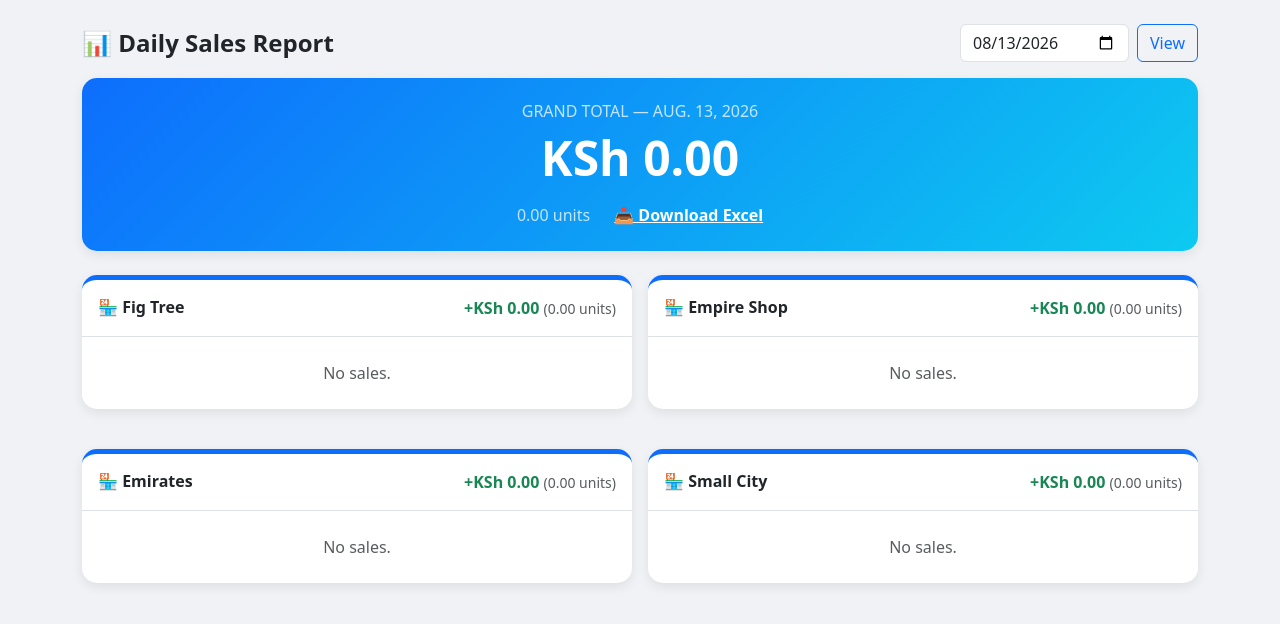
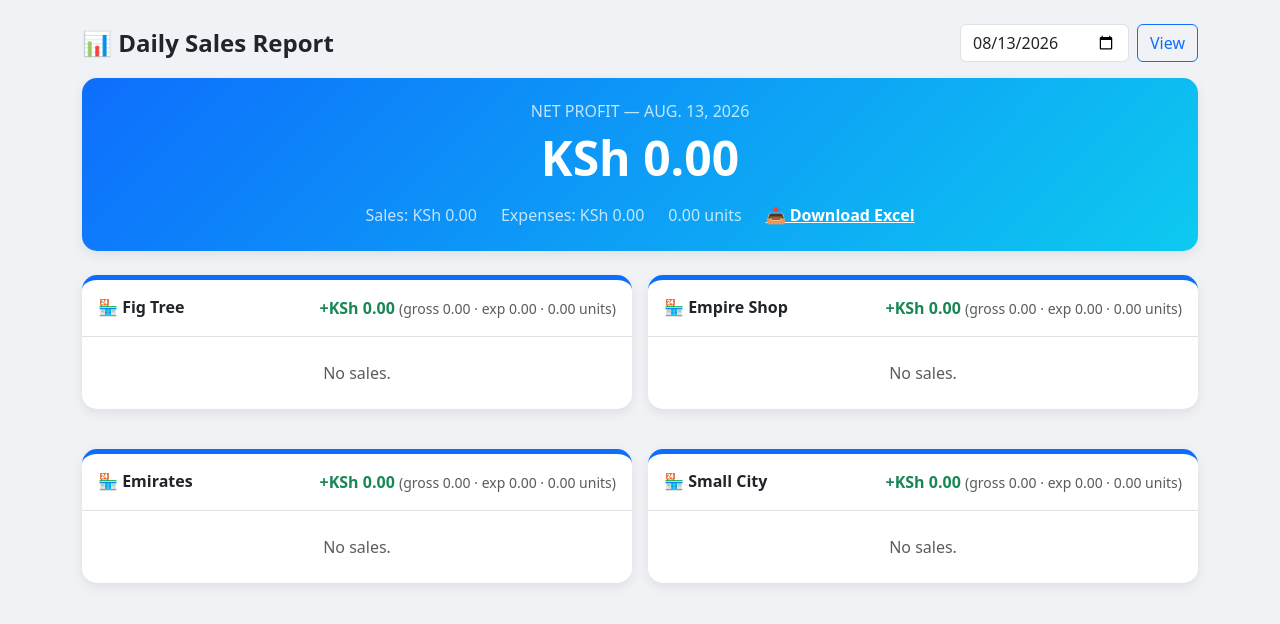
Before and after one commit to ANDERSON254KE/ProfitTracker-, a Django app: page /daily-sales/report/ in a window 1280 px wide. Shown: the part 46-670 px from the top of the page. Run offline with Django 5.2, Linux system fonts and the light colour scheme; data that the repository does not hold is empty.

Commit message:
Add daily expenses (net profit) and category picker for custom items
- New DailyExpense model; daily sales form now collects expenses and net profit = sales profit - expenses, reflected in report and Excel exports
- Custom items get a category dropdown and saved products persist in the sales list
- Update price list data

```diff
--- a/tracker/templates/tracker/daily_sales_report.html
+++ b/tracker/templates/tracker/daily_sales_report.html
@@ -29,9 +29,11 @@
         </div>
 
         <div class="card p-4 stat-card text-center mb-4">
-            <h6 class="text-uppercase opacity-75">Grand Total — {{ report_date }}</h6>
-            <h1 class="display-5 fw-bold">KSh {{ grand_profit|floatformat:2 }}</h1>
-            <div class="d-flex justify-content-center gap-4 mt-2">
+            <h6 class="text-uppercase opacity-75">Net Profit — {{ report_date }}</h6>
+            <h1 class="display-5 fw-bold">KSh {{ grand_net|floatformat:2 }}</h1>
+            <div class="d-flex justify-content-center gap-4 mt-2 flex-wrap">
+                <span class="opacity-75">Sales: KSh {{ grand_profit|floatformat:2 }}</span>
+                <span class="opacity-75">Expenses: KSh {{ grand_expenses|floatformat:2 }}</span>
                 <span class="opacity-75">{{ grand_units|floatformat:2 }} units</span>
                 <a href="{% url 'daily_sales_report_export' %}?date={{ report_date|date:'Y-m-d' }}" class="text-white fw-bold">📥 Download Excel</a>
             </div>
@@ -43,7 +45,9 @@
                 <div class="card p-0 shop-card overflow-hidden">
                     <div class="p-3 border-bottom d-flex justify-content-between align-items-center">
                         <h6 class="mb-0 fw-bold">🏪 {{ shop.name }}</h6>
-                        <span class="text-success fw-bold">+KSh {{ shop.profit|floatformat:2 }} <small class="text-muted fw-normal">({{ shop.units|floatformat:2 }} units)</small></span>
+                        <span class="text-success fw-bold">+KSh {{ shop.net_profit|floatformat:2 }}
+                            <small class="text-muted fw-normal">(gross {{ shop.profit|floatformat:2 }} · exp {{ shop.expenses|floatformat:2 }} · {{ shop.units|floatformat:2 }} units)</small>
+                        </span>
                     </div>
                     {% if shop.sales %}
                     <div class="table-responsive">
--- a/tracker/views.py
+++ b/tracker/views.py
@@ -7,7 +7,7 @@ from decimal import Decimal, InvalidOperation
 from datetime import date, datetime
 from rapidfuzz import process, fuzz
 import pandas as pd
-from .models import Product, Transaction, DailySale, ProductShopPrice
+from .models import Product, Transaction, DailySale, ProductShopPrice, DailyExpense
 
 SALES_CATEGORIES = ['250ml', '350ml', '750ml', 'soda', 'cans']
 SHOPS = ['Fig Tree', 'Empire Shop', 'Emirates', 'Small City']
@@ -162,7 +162,10 @@ def _stock_sheet_position(product):
 
 def _sale_products():
     products = list(
-        Product.objects.filter(category__in=SALES_CATEGORIES, cost_price__gt=0)
+        Product.objects.filter(
+            Q(category__in=SALES_CATEGORIES) | Q(category='MANUAL'),
+            cost_price__gt=0,
+        )
     )
     products.sort(key=_stock_sheet_position)
     return products
@@ -181,6 +184,7 @@ def daily_sales_product_lookup(request):
             'found': True,
             'cost_price': str(product.cost_price),
             'selling_price': str(selling_price),
+            'category': product.category or '',
         })
     return JsonResponse({'found': False})
 
@@ -240,11 +244,13 @@ def daily_sales(request):
             buys = request.POST.getlist('manual_buy')
             sells = request.POST.getlist('manual_sell')
             qtys = request.POST.getlist('manual_qty')
+            cats = request.POST.getlist('manual_category')
             for i in range(len(names)):
                 name = names[i].strip()
                 qty = _parse_decimal(qtys[i]) if i < len(qtys) else None
                 sell = _parse_decimal(sells[i]) if i < len(sells) else None
                 buy = _parse_decimal(buys[i]) if i < len(buys) else None
+                cat = cats[i].strip() if i < len(cats) else ''
                 if name and qty and qty > 0 and sell and sell > 0:
                     product = Product.objects.filter(product_name__iexact=name).first()
                     if product is None:
@@ -252,12 +258,14 @@ def daily_sales(request):
                             product_name=name,
                             cost_price=buy if buy is not None else Decimal('0.00'),
                             selling_price=sell,
-                            category='MANUAL',
+                            category=cat or 'MANUAL',
                         )
                     else:
                         if buy is not None:
                             product.cost_price = buy
                         product.selling_price = sell
+                        if cat:
+                            product.category = cat
                         product.save()
                     sale, created = DailySale.objects.get_or_create(
                         product=product,
@@ -274,6 +282,20 @@ def daily_sales(request):
                         sale.sell_price = sell
                         sale.cost_price = product.cost_price
                         sale.save()
+
+            DailyExpense.objects.filter(shop=shop, date=sale_date).delete()
+            exp_descrs = request.POST.getlist('expense_description')
+            exp_amounts = request.POST.getlist('expense_amount')
+            for d, a in zip(exp_descrs, exp_amounts):
+                descr = d.strip()
+                amt = _parse_decimal(a)
+                if descr and amt is not None and amt > 0:
+                    DailyExpense.objects.create(
+                        shop=shop,
+                        date=sale_date,
+                        description=descr,
+                        amount=amt,
+                    )
 
             return redirect(f"{reverse('daily_sales')}?saved=1&date={sale_date}")
 
@@ -292,6 +314,18 @@ def daily_sales(request):
     }
     overrides = _shop_price_overrides(shop)
 
+    expenses = DailyExpense.objects.filter(shop=shop, date=sale_date)
+    total_expenses = expenses.aggregate(Sum('amount'))['amount__sum'] or Decimal('0.00')
+
+    saved = request.GET.get('saved') == '1'
+    sales_profit = net_profit = Decimal('0.00')
+    if saved:
+        sales_profit = (
+            DailySale.objects.filter(shop=shop, date=sale_date)
+            .aggregate(Sum('profit'))['profit__sum'] or Decimal('0.00')
+        )
+        net_profit = sales_profit - total_expenses
+
     categories_data = []
     for cat in SALES_CATEGORIES:
         cat_products = [p for p in products if p.category == cat]
@@ -307,13 +341,29 @@ def daily_sales(request):
                 ))
             categories_data.append({'name': cat, 'rows': rows})
 
-    saved = request.GET.get('saved') == '1'
+    custom_products = [p for p in products if p.category == 'MANUAL']
+    if custom_products:
+        rows = []
+        for p in custom_products:
+            sale = existing.get(p.pk)
+            rows.append((
+                p,
+                sale.quantity_sold if sale else '',
+                overrides.get(p.pk, p.selling_price),
+                sale.cost_price if sale else p.cost_price,
+            ))
+        categories_data.append({'name': 'Custom', 'rows': rows})
 
     return render(request, 'tracker/daily_sales.html', {
         'shop': shop,
         'sale_date': sale_date,
         'categories_data': categories_data,
         'saved': saved,
+        'sales_categories': SALES_CATEGORIES,
+        'expenses': expenses,
+        'total_expenses': total_expenses,
+        'sales_profit': sales_profit,
+        'net_profit': net_profit,
     })
 
 def daily_sales_export(request):
@@ -332,6 +382,11 @@ def daily_sales_export(request):
     if rows:
         total_units = sum((r['Amount Sold'] for r in rows), Decimal('0.00'))
         total_profit = sum((r['Profit'] for r in rows), 0.0)
+        expenses = (
+            DailyExpense.objects.filter(shop=shop, date=sale_date)
+            .aggregate(Sum('amount'))['amount__sum'] or Decimal('0.00')
+        )
+        net_profit = total_profit - float(expenses)
         rows.append({
             'Shop': '',
             'Product': 'TOTAL',
@@ -339,6 +394,24 @@ def daily_sales_export(request):
             'Selling Price': None,
             'Amount Sold': total_units,
             'Profit': total_profit,
+            'Date': '',
+        })
+        rows.append({
+            'Shop': '',
+            'Product': 'EXPENSES',
+            'Category': '',
+            'Selling Price': None,
+            'Amount Sold': None,
+            'Profit': -float(expenses),
+            'Date': '',
+        })
+        rows.append({
+            'Shop': '',
+            'Product': 'NET PROFIT',
+            'Category': '',
+            'Selling Price': None,
+            'Amount Sold': None,
+            'Profit': net_profit,
             'Date': '',
         })
     else:
@@ -359,25 +432,54 @@ def daily_sales_report(request):
     report_date = _parse_date(request.GET.get('date'))
     sales = DailySale.objects.filter(date=report_date).select_related('product').order_by('shop', 'product__product_name')
     shops_data = []
-    grand_profit = grand_units = Decimal('0.00')
+    grand_profit = grand_units = grand_expenses = grand_net = Decimal('0.00')
     for name in SHOPS:
         qs = sales.filter(shop=name)
         profit = qs.aggregate(Sum('profit'))['profit__sum'] or Decimal('0.00')
         units = qs.aggregate(Sum('quantity_sold'))['quantity_sold__sum'] or Decimal('0.00')
+        expenses = (
+            DailyExpense.objects.filter(shop=name, date=report_date)
+            .aggregate(Sum('amount'))['amount__sum'] or Decimal('0.00')
+        )
+        net = profit - expenses
         grand_profit += profit
         grand_units += units
-        shops_data.append({'name': name, 'sales': qs, 'profit': profit, 'units': units})
+        grand_expenses += expenses
+        grand_net += net
+        shops_data.append({
+            'name': name,
+            'sales': qs,
+            'profit': profit,
+            'expenses': expenses,
+            'net_profit': net,
+            'units': units,
+        })
     unassigned = sales.exclude(shop__in=SHOPS)
     if unassigned.exists():
         up = unassigned.aggregate(Sum('profit'))['profit__sum'] or Decimal('0.00')
         uu = unassigned.aggregate(Sum('quantity_sold'))['quantity_sold__sum'] or Decimal('0.00')
+        ue = (
+            DailyExpense.objects.filter(date=report_date).exclude(shop__in=SHOPS)
+            .aggregate(Sum('amount'))['amount__sum'] or Decimal('0.00')
+        )
         grand_profit += up
         grand_units += uu
-        shops_data.append({'name': 'Unassigned', 'sales': unassigned, 'profit': up, 'units': uu})
+        grand_expenses += ue
+        grand_net += (up - ue)
+        shops_data.append({
+            'name': 'Unassigned',
+            'sales': unassigned,
+            'profit': up,
+            'expenses': ue,
+            'net_profit': up - ue,
+            'units': uu,
+        })
     return render(request, 'tracker/daily_sales_report.html', {
         'shops_data': shops_data,
         'grand_profit': grand_profit,
         'grand_units': grand_units,
+        'grand_expenses': grand_expenses,
+        'grand_net': grand_net,
         'report_date': report_date,
     })
 
@@ -397,6 +499,12 @@ def daily_sales_report_export(request):
     if rows:
         grand_units = Decimal('0.00')
         grand_profit = 0.0
+        grand_expenses = 0.0
+        expense_rows = (
+            DailyExpense.objects.filter(date=report_date)
+            .values('shop').annotate(total=Sum('amount'))
+        )
+        expenses_by_shop = {r['shop'] or 'Unassigned': r['total'] for r in expense_rows}
         grouped = {}
         for r in rows:
             grouped.setdefault(r['Shop'] or 'Unassigned', []).append(r)
@@ -406,8 +514,11 @@ def daily_sales_report_export(request):
                 continue
             units = sum((r['Amount Sold'] for r in sub), Decimal('0.00'))
             profit = sum((r['Profit'] for r in sub), 0.0)
+            expenses = float(expenses_by_shop.get(name, Decimal('0.00')))
+            net = profit - expenses
             grand_units += units
             grand_profit += profit
+            grand_expenses += expenses
             rows.append({
                 'Shop': name,
                 'Product': 'TOTAL - ' + name,
@@ -417,13 +528,31 @@ def daily_sales_report_export(request):
                 'Profit': profit,
                 'Date': '',
             })
+            rows.append({
+                'Shop': name,
+                'Product': 'EXPENSES - ' + name,
+                'Category': '',
+                'Selling Price': None,
+                'Amount Sold': None,
+                'Profit': -expenses,
+                'Date': '',
+            })
+            rows.append({
+                'Shop': name,
+                'Product': 'NET PROFIT - ' + name,
+                'Category': '',
+                'Selling Price': None,
+                'Amount Sold': None,
+                'Profit': net,
+                'Date': '',
+            })
         rows.append({
             'Shop': 'ALL SHOPS',
-            'Product': 'GRAND TOTAL',
+            'Product': 'GRAND NET PROFIT',
             'Category': '',
             'Selling Price': None,
             'Amount Sold': grand_units,
-            'Profit': grand_profit,
+            'Profit': grand_profit - grand_expenses,
             'Date': '',
         })
     else:
```
Also changed, not shown: tracker/admin.py (+8 -1 lines), tracker/models.py (+16 -0 lines), tracker/templates/tracker/daily_sales.html (+79 -2 lines), tracker/migrations/0007_dailyexpense.py (added), 1 other file.
